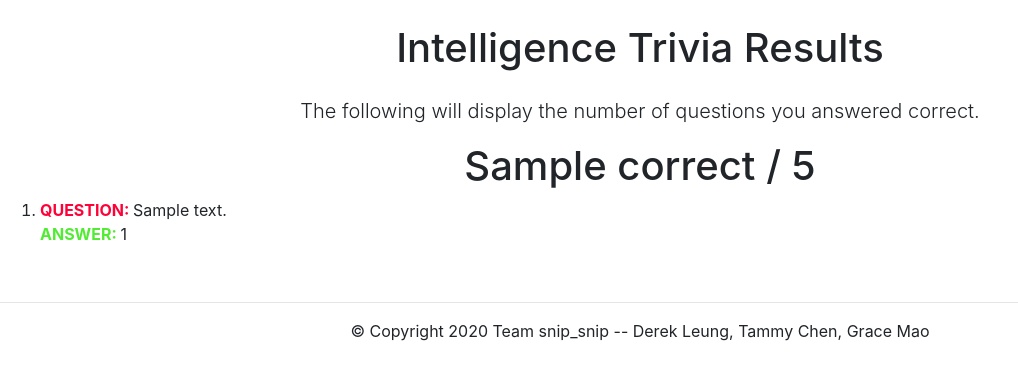
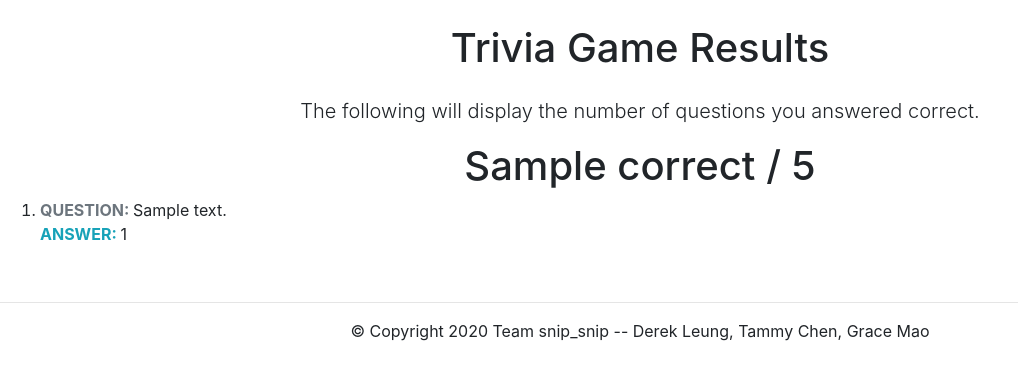
Before and after one commit to DerekL27/Stuybook_prototype, a Flask app: template templates/triviaresults.html in a window 1280 px wide. Shown: the part 64-444 px from the top of the page, without its empty margins (0-1018 px from the left). Run offline with Flask 2, Linux system fonts and the light colour scheme; the template is opened without the code that fills it: most values are stand-ins (such as "Sample title", 1, 10 or a date in 2020); some libraries are stand-ins or nearby versions.

Commit message:
edit triviaresults

```diff
--- a/templates/triviaresults.html
+++ b/templates/triviaresults.html
@@ -3,15 +3,15 @@
 
 {% block body %}
 <div class="my-4 container text-center">
-  <h1>Intelligence Trivia Results</h1>
+  <h1> Trivia Game Results</h1>
 </div>
 <div class="instruction">
   <p class="text-center lead"> The following will display the number of questions you answered correct.  </p>
   <h1 class="text-center"> {{correct}} / 5 </h1>
   <ol>
     {% for i in answers %}
-    <li> <b style="color: #ff0037"> QUESTION: </b> {{i|safe}}</li>
-    <b style="color: #52eb34"> ANSWER: </b> {{answers[i][0]|safe}}
+    <li> <b class= "text-secondary"> QUESTION: </b> {{i|safe}}</li>
+    <b class="text-info"> ANSWER: </b> {{answers[i][0]|safe}}
     {% endfor %}
     <br>
   </ol>
```
Also changed, not shown: 1 other file.
